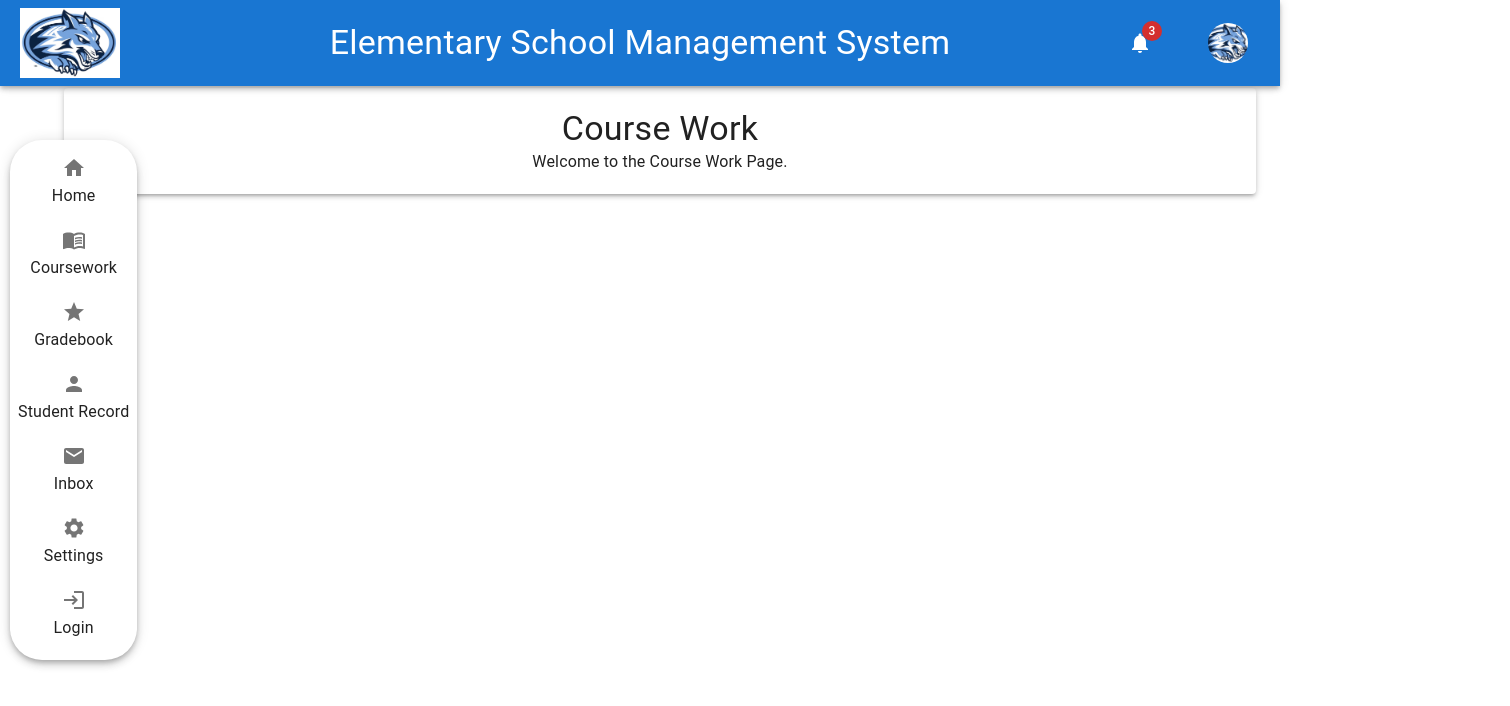
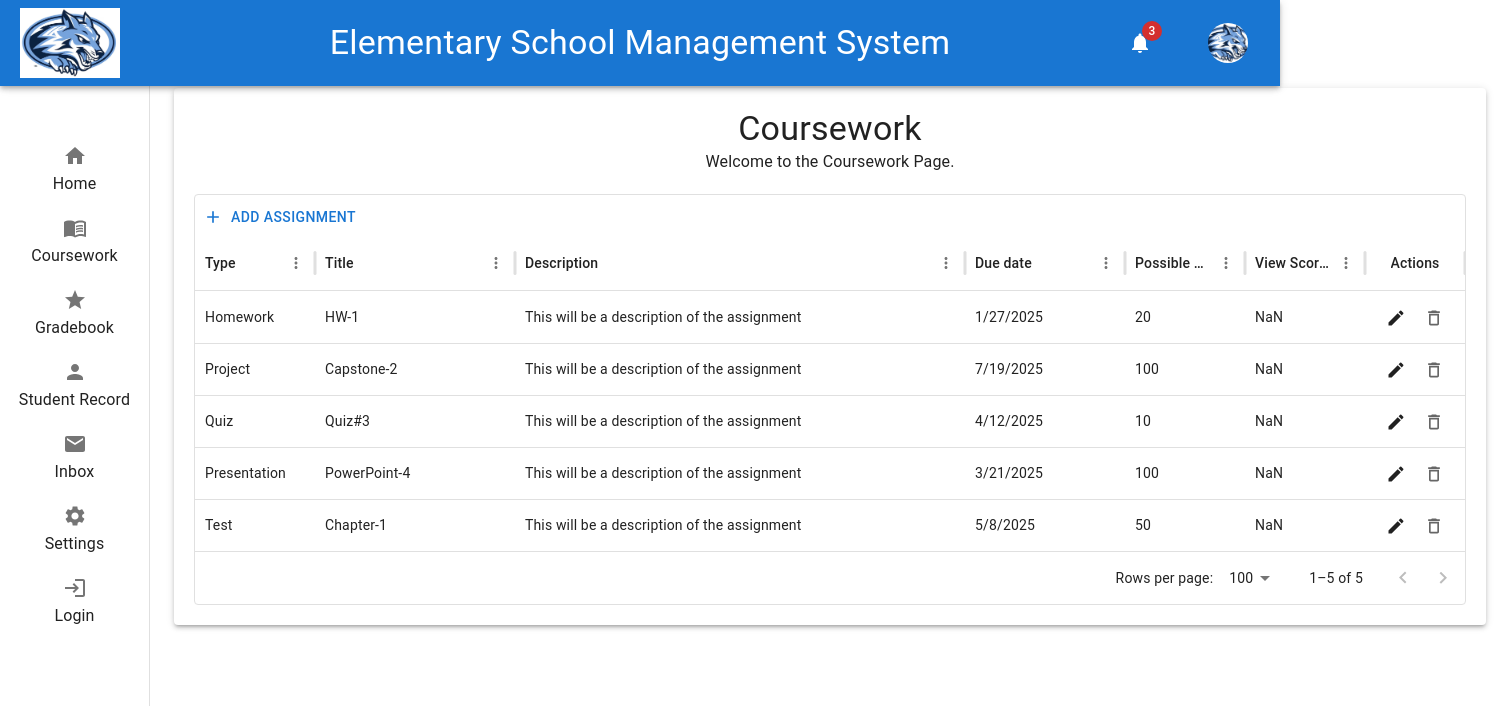
Before and after one commit to Choshibear/CS490-StudentManagementSoftware, a React (Create React App) app in the folder code/client/: page /coursework in a window 1280 px wide. Shown: the top 706 px of the page, 1510 px wide, since content can reach past the window. Built offline with nearby package versions, Linux system fonts and the light colour scheme.

Commit message:
Updates to coursework and right side nav branch

```diff
--- a/code/client/package.json
+++ b/code/client/package.json
@@ -7,16 +7,19 @@
     "@emotion/styled": "^11.14.0",
     "@mui/icons-material": "^6.4.7",
     "@mui/material": "^6.4.7",
+    "@mui/x-data-grid": "^7.28.0",
+    "@mui/x-data-grid-premium": "^7.28.0",
     "@testing-library/dom": "^10.4.0",
     "@testing-library/jest-dom": "^6.6.3",
     "@testing-library/react": "^16.2.0",
     "@testing-library/user-event": "^13.5.0",
     "axios": "^1.8.3",
+    "chance": "^1.1.12",
     "client": "file:",
     "react": "^19.0.0",
     "react-dom": "^19.0.0",
     "react-router-dom": "^7.3.0",
-    "react-scripts": "5.0.1",
+    "react-scripts": "^5.0.1",
     "web-vitals": "^2.1.4"
   },
   "scripts": {
--- a/code/client/src/components/Layout.js
+++ b/code/client/src/components/Layout.js
@@ -1,5 +1,5 @@
 import React, { useState } from "react";
-import { AppBar, Toolbar, Typography, CssBaseline, Box, IconButton, Paper, List, ListItem, ListItemButton, ListItemIcon,ListItemText, Avatar, Badge } from "@mui/material";
+import { AppBar, Toolbar, Typography, CssBaseline, Box, IconButton, Paper, List, ListItem, ListItemButton, ListItemIcon,ListItemText, Avatar, Badge, Drawer } from "@mui/material";
 import { Link } from "react-router-dom";
 import HomeIcon from "@mui/icons-material/Home";
 import MenuBookIcon from "@mui/icons-material/MenuBook";
@@ -9,6 +9,9 @@ import LoginIcon from "@mui/icons-material/Login";
 import NotificationsIcon from "@mui/icons-material/Notifications";
 import SettingsIcon from "@mui/icons-material/Settings";
 import MailIcon from "@mui/icons-material/Mail";
+import Grid from '@mui/material/Grid2';
+
+const drawerWidth = 150;
 
 const menuItems = [
     { text: "Home", icon: <HomeIcon />, path: "/" },
@@ -29,7 +32,7 @@ function Layout({ children }) {
             <CssBaseline />
 
             {/* Top Bar */}
-            <AppBar position="fixed" sx={{ width: "100%", bgcolor: "primary.main" }}>
+            <AppBar position="fixed" sx={{ width: "100%", bgcolor: "primary.main", zIndex: (theme) => theme.zIndex.drawer + 1 }}>
                 <Toolbar sx ={{ display: "flex", justifyContent: "space-between", alignItems: "center" }}>
 
                     {/* Logo */}
@@ -57,22 +60,24 @@ function Layout({ children }) {
                 </Toolbar>
             </AppBar>
 
+
+
+
+
             {/* Left Navigation Rail */}
-            <Paper
-                sx={{
-                    position: "fixed",
-                    left: 10,
-                    top: "50%",
-                    transform: "translateY(-50%)",
-                    display: "flex",
-                    flexDirection: "column",
-                    alignItems: "center",
-                    borderRadius: "32px",
-                    boxShadow: 5
-                }}
-                elevation={3}
-            >
-                <List>
+
+            <Drawer
+        variant="permanent"
+        sx={{
+          width: drawerWidth,
+          flexShrink: 0,
+          [`& .MuiDrawer-paper`]: { width: drawerWidth, boxSizing: 'border-box' },
+        }}
+      >
+        <Toolbar />
+        <Box sx={{ overflow: 'auto' }}>
+        <Toolbar sx={{ display: "flex", flexDirection: "column", alignItems: "center" }}/>
+        <List>
                     {menuItems.map(({ text, icon, path }) => (
                         <ListItem key={text} disablePadding sx ={{
                                                                 display: "block",
@@ -91,14 +96,18 @@ function Layout({ children }) {
                         </ListItem>
                     ))}
                 </List>
-            </Paper>
+                </Box>
+                </Drawer>
 
             {/* Page Content */}
-            <Box component="main" sx={{ flexGrow: 1, p: 3, mt: 8, ml: 5 }}>
+            <Box component="main" sx={{ flexGrow: 1, p: 3 }}>
+            <Toolbar />
                 {children}
             </Box>
         </Box>
+
     );
+
 }
 
 export default Layout;
--- /dev/null
+++ b/code/client/src/components/assignmentDataGrid.js
@@ -0,0 +1,272 @@
+import React from "react";
+import Box from '@mui/material/Box';
+import Button from '@mui/material/Button';
+import AddIcon from '@mui/icons-material/Add';
+import EditIcon from '@mui/icons-material/Edit';
+import DeleteIcon from '@mui/icons-material/DeleteOutlined';
+import SaveIcon from '@mui/icons-material/Save';
+import CancelIcon from '@mui/icons-material/Close';
+import {
+  GridRowModes,
+  DataGrid,
+  GridToolbarContainer,
+  GridActionsCellItem,
+  GridRowEditStopReasons,
+} from '@mui/x-data-grid';
+
+
+const types = ['Homework', 'Project', 'Quiz', 'Presentation', 'Test'];
+
+
+const initialRows = [
+  {
+    id: 1,
+    type: 'Homework',
+    title: ' HW-1',
+    description: 'This will be a description of the assignment',
+    dueDate: '1/27/2025',
+    possiblePoints: 20,
+    viewScores: 'NaN',
+  },
+  {
+    id: 2,
+    type: 'Project',
+    title: 'Capstone-2',
+    description: 'This will be a description of the assignment',
+    dueDate: '7/19/2025',
+    possiblePoints: 100,
+    viewScores: 'NaN',
+  },
+  {
+    id: 3,
+    type: 'Quiz',
+    title: 'Quiz#3',
+    description: 'This will be a description of the assignment',
+    dueDate: '4/12/2025',
+    possiblePoints: 10,
+    viewScores: 'NaN',
+  },
+  {
+    id: 4,
+    type: 'Presentation',
+    title: 'PowerPoint-4',
+    description: 'This will be a description of the assignment',
+    dueDate: '3/21/2025',
+    possiblePoints: 100,
+    viewScores: 'NaN',
+  },
+  {
+    id: 5,
+    type: 'Test',
+    title: 'Chapter-1',
+    description: 'This will be a description of the assignment',
+    dueDate: '5/8/2025',
+    possiblePoints: 50,
+    viewScores: 'NaN',
+  },
+];
+
+
+
+function EditToolbar(props) {
+  const { setRows, setRowModesModel } = props;
+
+  const handleClick = () => {
+    const id = 6;
+    setRows((oldRows) => [
+      ...oldRows,
+      { id, type: '', title: '', description: '', possiblePoints: '', isNew: true },
+    ]);
+    setRowModesModel((oldModel) => ({
+      ...oldModel,
+      [id]: { mode: GridRowModes.Edit, fieldToFocus: 'type' },
+    }));
+  };
+
+  return (
+    <GridToolbarContainer>
+      <Button color="primary" startIcon={<AddIcon />} onClick={handleClick}>
+        Add Assignment
+      </Button>
+    </GridToolbarContainer>
+  );
+}
+
+ export default function AssignmentDataGrid() {
+  const [rows, setRows] = React.useState(initialRows);
+  const [rowModesModel, setRowModesModel] = React.useState({});
+
+  const handleRowEditStop = (params, event) => {
+    if (params.reason === GridRowEditStopReasons.rowFocusOut) {
+      event.defaultMuiPrevented = true;
+    }
+  };
+
+  const handleEditClick = (id) => () => {
+    setRowModesModel({ ...rowModesModel, [id]: { mode: GridRowModes.Edit } });
+  };
+
+  const handleSaveClick = (id) => () => {
+    setRowModesModel({ ...rowModesModel, [id]: { mode: GridRowModes.View } });
+  };
+
+  const handleDeleteClick = (id) => () => {
+    setRows(rows.filter((row) => row.id !== id));
+  };
+
+  const handleCancelClick = (id) => () => {
+    setRowModesModel({
+      ...rowModesModel,
+      [id]: { mode: GridRowModes.View, ignoreModifications: true },
+    });
+
+    const editedRow = rows.find((row) => row.id === id);
+    if (editedRow.isNew) {
+      setRows(rows.filter((row) => row.id !== id));
+    }
+  };
+
+  const processRowUpdate = (newRow) => {
+    const updatedRow = { ...newRow, isNew: false };
+    setRows(rows.map((row) => (row.id === newRow.id ? updatedRow : row)));
+    return updatedRow;
+  };
+
+  const handleRowModesModelChange = (newRowModesModel) => {
+    setRowModesModel(newRowModesModel);
+  };
+
+  const columns = [
+    {
+      field: 'type',
+      headerName: 'Type',
+      width: 120,
+      editable: true,
+      type: 'singleSelect',
+      valueOptions: ['Homework', 'Project', 'Quiz', 'Presentation'],
+    },
+    {
+      field: 'title',
+      headerName: 'Title',
+      type: 'string',
+      width: 200,
+      align: 'left',
+      headerAlign: 'left',
+      editable: true,
+    },
+    {
+      field: 'description',
+      headerName: 'Description',
+      width: 450,
+      align: 'left',
+      headerAlign: 'left',
+      editable: true,
+    },
+    {
+      field: 'dueDate',
+      headerName: 'Due date',
+      type: 'string',
+      width: 160,
+      editable: true,
+    },
+    {
+      field: 'possiblePoints',
+      headerName: 'Possible Points',
+      type: 'number',
+      width: 120,
+      align: 'left',
+      headerAlign: 'left',
+      editable: true,
+    },
+    {
+      field: 'viewScores',
+      headerName: 'View Scores',
+      type: 'number',
+      width: 120,
+      align: 'left',
+      headerAlign: 'left',
+      editable: true,
+    },
+    {
+      field: 'actions',
+      type: 'actions',
+      headerName: 'Actions',
+      width: 100,
+      cellClassName: 'actions',
+      getActions: ({ id }) => {
+        const isInEditMode = rowModesModel[id]?.mode === GridRowModes.Edit;
+
+        if (isInEditMode) {
+          return [
+            <GridActionsCellItem
+              icon={<SaveIcon />}
+              label="Save"
+              sx={{
+                color: 'primary.main',
+              }}
+              onClick={handleSaveClick(id)}
+            />,
+            <GridActionsCellItem
+              icon={<CancelIcon />}
+              label="Cancel"
+              className="textPrimary"
+              onClick={handleCancelClick(id)}
+              color="inherit"
+            />,
+          ];
+        }
+
+        return [
+          <GridActionsCellItem
+            icon={<EditIcon />}
+            label="Edit"
+            className="textPrimary"
+            onClick={handleEditClick(id)}
+            color="inherit"
+          />,
+          <GridActionsCellItem
+            icon={<DeleteIcon />}
+            label="Delete"
+            onClick={handleDeleteClick(id)}
+            color="inherit"
+          />,
+        ];
+      },
+    },
+  ];
+
+  return (
+    <Box
+      sx={{
+        maxheight: 1000,
+        width: '100%',
+        '& .actions': {
+          color: 'text.secondary',
+        },
+        '& .textPrimary': {
+          color: 'text.primary',
+        },
+      }}
+    >
+      <div style={{ display: 'flex', flexDirection: 'column' }}>
+      <DataGrid
+        rows={rows}
+        columns={columns}
+        editMode="row"
+        rowModesModel={rowModesModel}
+        onRowModesModelChange={handleRowModesModelChange}
+        onRowEditStop={handleRowEditStop}
+        processRowUpdate={processRowUpdate}
+        slots={{ toolbar: EditToolbar }}
+        slotProps={{
+          toolbar: { setRows, setRowModesModel },
+        }}
+      />
+      </div>
+    </Box>
+  );
+}
+
+
+
+//export default Coursework;
--- a/code/client/src/pages/coursework.js
+++ b/code/client/src/pages/coursework.js
@@ -1,13 +1,29 @@
 import React from "react";
 import { Typography, Paper } from "@mui/material";
+import Grid from '@mui/material/Grid2';
+import AssignmentDataGrid from '../components/assignmentDataGrid';
 
-function Coursework() {
+
+export default function Coursework() {
+
     return (
-        <Paper elevation={3} style={{ padding: "20px", textAlign: "center" }}>
-            <Typography variant="h4">Course Work</Typography>
-            <Typography variant="body1">Welcome to the Course Work Page.</Typography>
+        <Paper elevation={3} style={{ leftMargin: "50px", padding: "20px", textAlign: "center" }}>
+            <Typography variant="h4">Coursework</Typography>
+            <Typography variant="body1">Welcome to the Coursework Page.</Typography>
+
+            <Grid container spacing={2} style={{ marginTop: "20px" }}>
+                <Grid item xs={12}>
+                    <AssignmentDataGrid />
+                </Grid>
+            </Grid>
+
         </Paper>
+
+
     );
-}
+   }
 
-export default Coursework;
+
+
+
+//export default Coursework;
```
Also changed, not shown: 2 other files (tests, documents, lock files or other folders).
